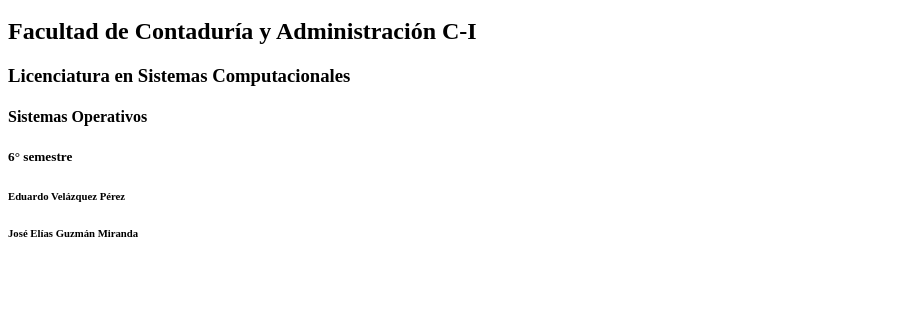
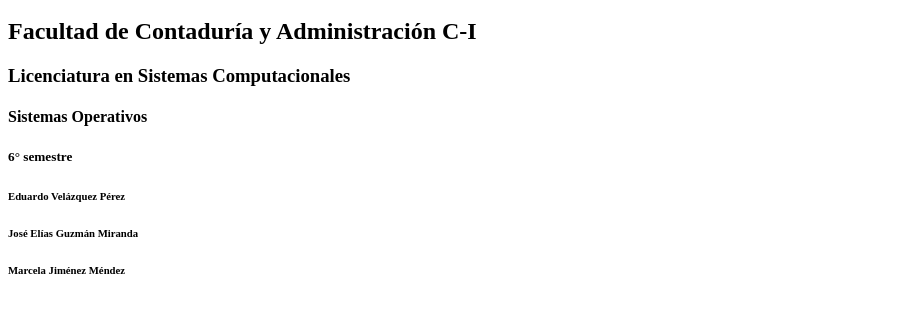
Before and after one commit to EduardoVP-0/Act2-5, a plain HTML site: page index.html in a window 1280 px wide. Shown: the part 120-432 px from the top of the page, without its empty margins (0-920 px from the left). Drawn offline with Linux system fonts and the light colour scheme.

Commit message:
Actualización de Index.html por Marcela

```diff
--- a/index.html
+++ b/index.html
@@ -15,5 +15,6 @@
     <h5>6° semestre</h5>
     <h6>Eduardo Velázquez Pérez</h6>
     <h6>José Elías Guzmán Miranda</h6>
+    <h6>Marcela Jiménez Méndez</h6>
 </body>
 </html>
```
